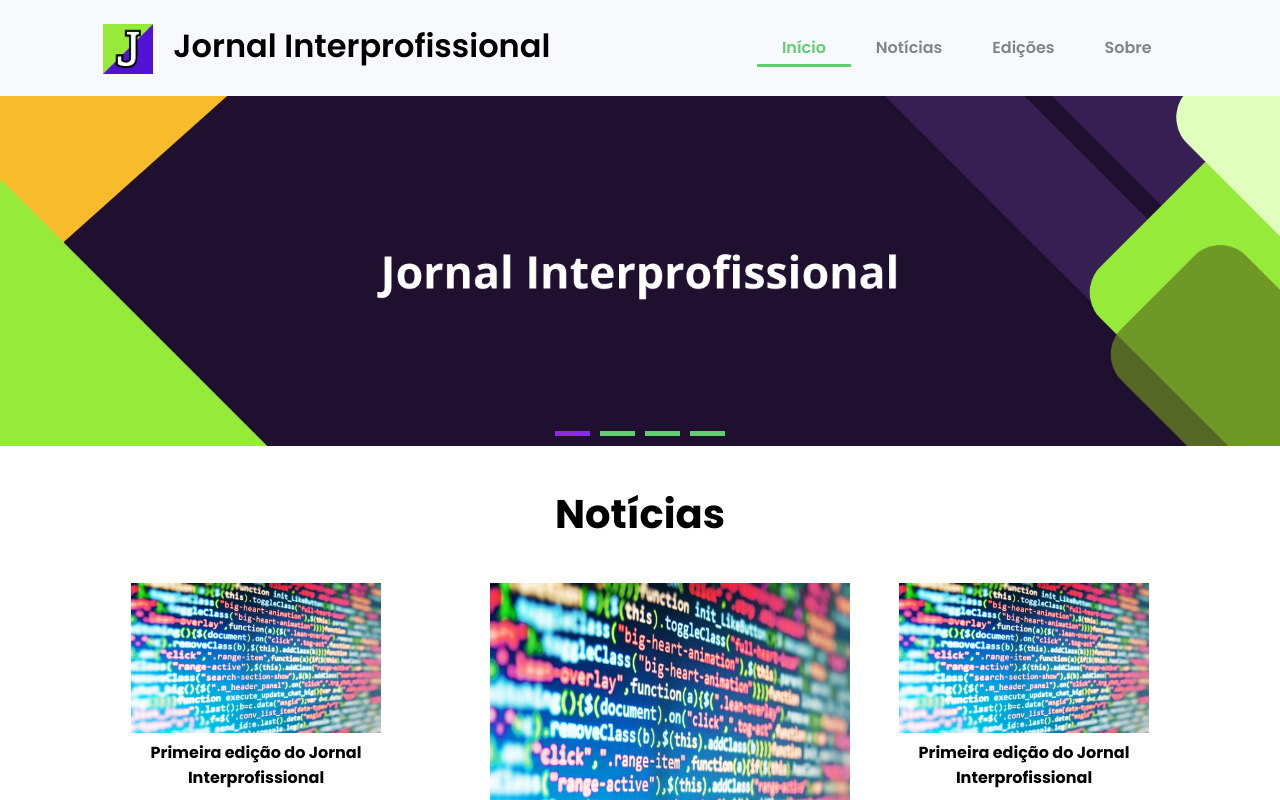
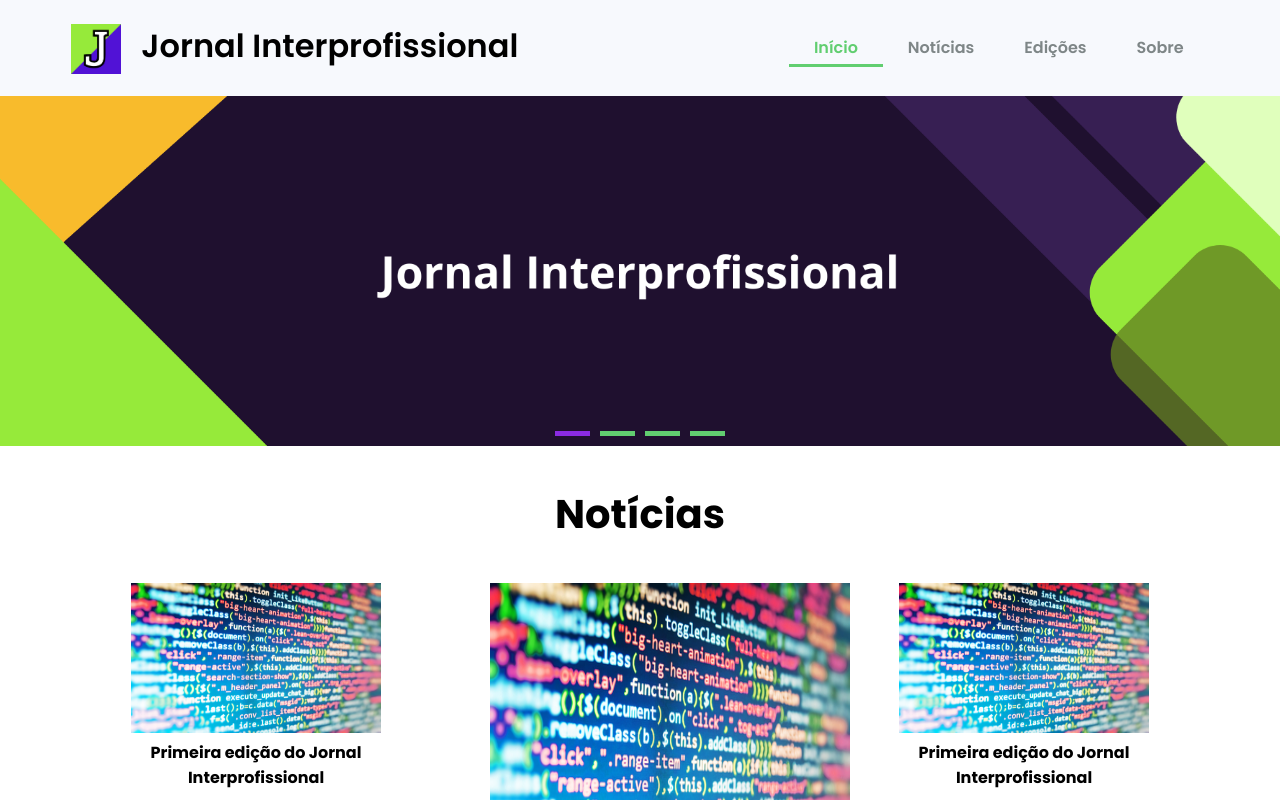
Before and after one commit to HericVirgilio/jornal-interprofissional-front-end, a Next.js app: page / in a window 1280 px wide. Shown: the top 800 px of the page. Built offline with nearby package versions, Linux system fonts and the light colour scheme.

Commit message:
Ajuste na estilização do menu

```diff
--- a/src/menu/style.css
+++ b/src/menu/style.css
@@ -1,3 +1,13 @@
+.menu{
+    background-color: #f7f9fd;
+    display: flex;
+    bottom: 0;
+    left: 0;
+    align-items: center;
+    height: 10vh;
+    padding-left: 10%;
+}
+
 .menu_lista {
     display: flex;
     list-style: none;
```
